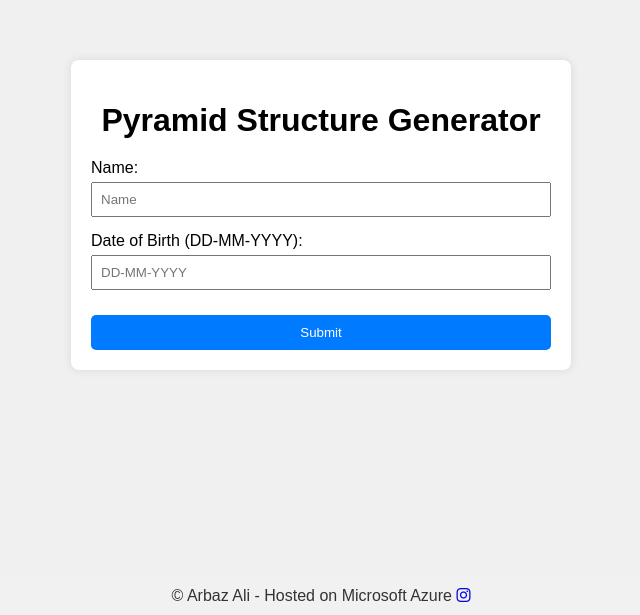
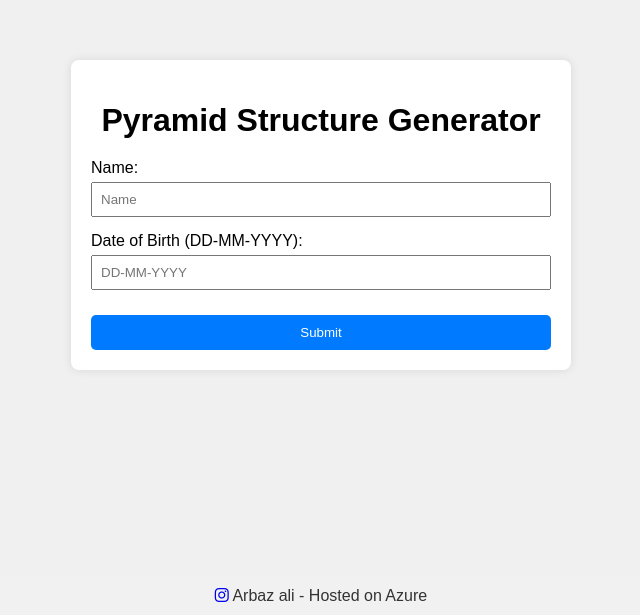
Before and after one commit to Arbaxali/NameLuckUI, a plain HTML site: page index.html in a window 1280 px wide. Shown: the part 185-800 px from the top of the page, without its empty margins (319-959 px from the left). Drawn offline with Linux system fonts and the light colour scheme.

Commit message:
Update index.html

```diff
--- a/index.html
+++ b/index.html
@@ -35,10 +35,8 @@
         </div>
     </div>
     <footer>
-        &copy; Arbaz Ali - Hosted on Microsoft Azure
-        <a href="https://www.instagram.com/a_for_arbaz_" target="_blank"><i class="fab fa-instagram"></i></a>
-        <!-- <a href="https://www.linkedin.com/in/your_username" target="_blank"><i class="fab fa-linkedin"></i></a>
-        <a href="https://github.com/your_username" target="_blank"><i class="fab fa-github"></i></a> -->
+            <a href="https://www.instagram.com/a_for_arbaz_" target="_blank"><i class="fab fa-instagram"></i></a>
+            <span>Arbaz ali - Hosted on Azure</span>
     </footer>
     <script src="main.js"></script>
 </body>
```
